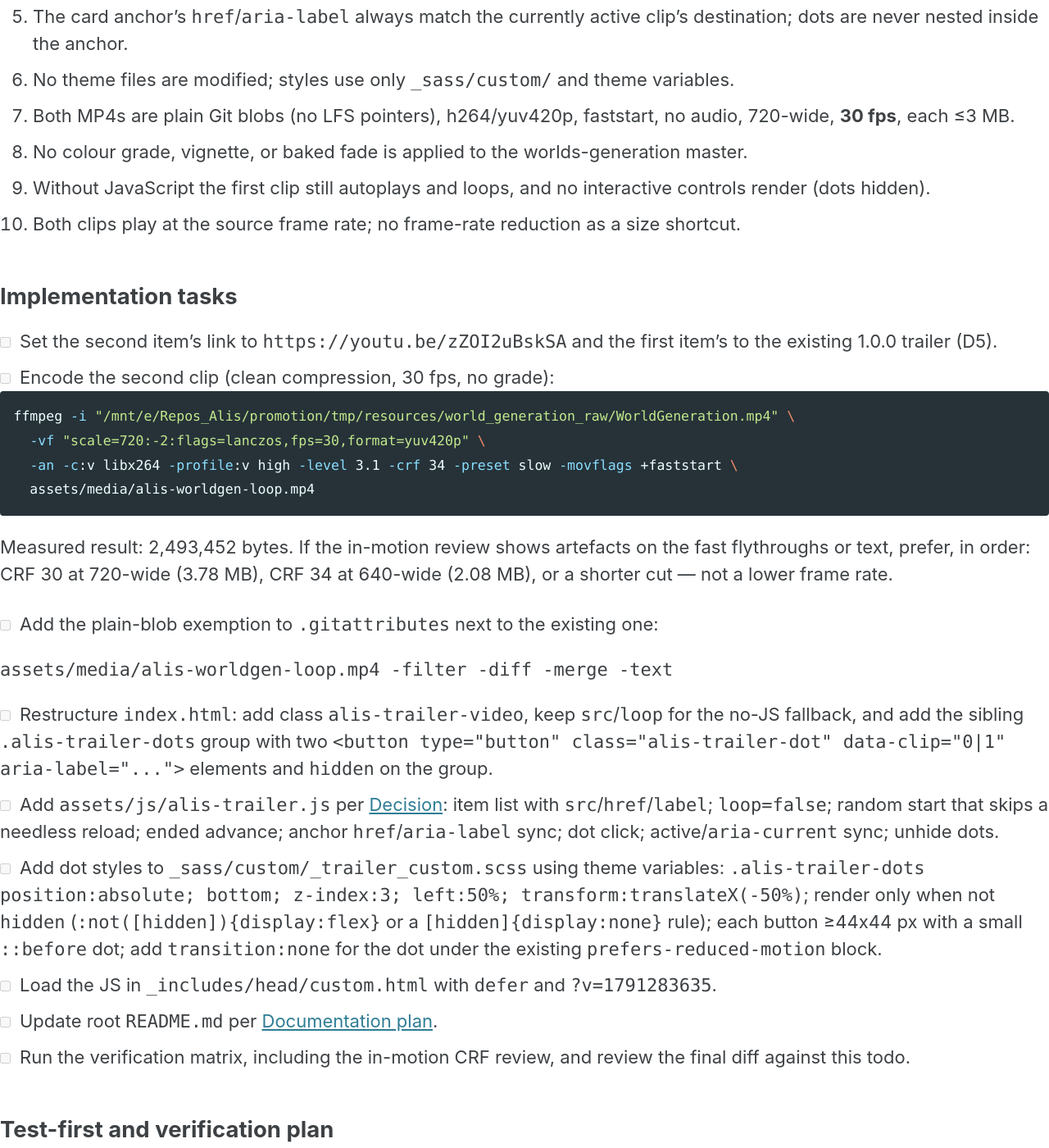
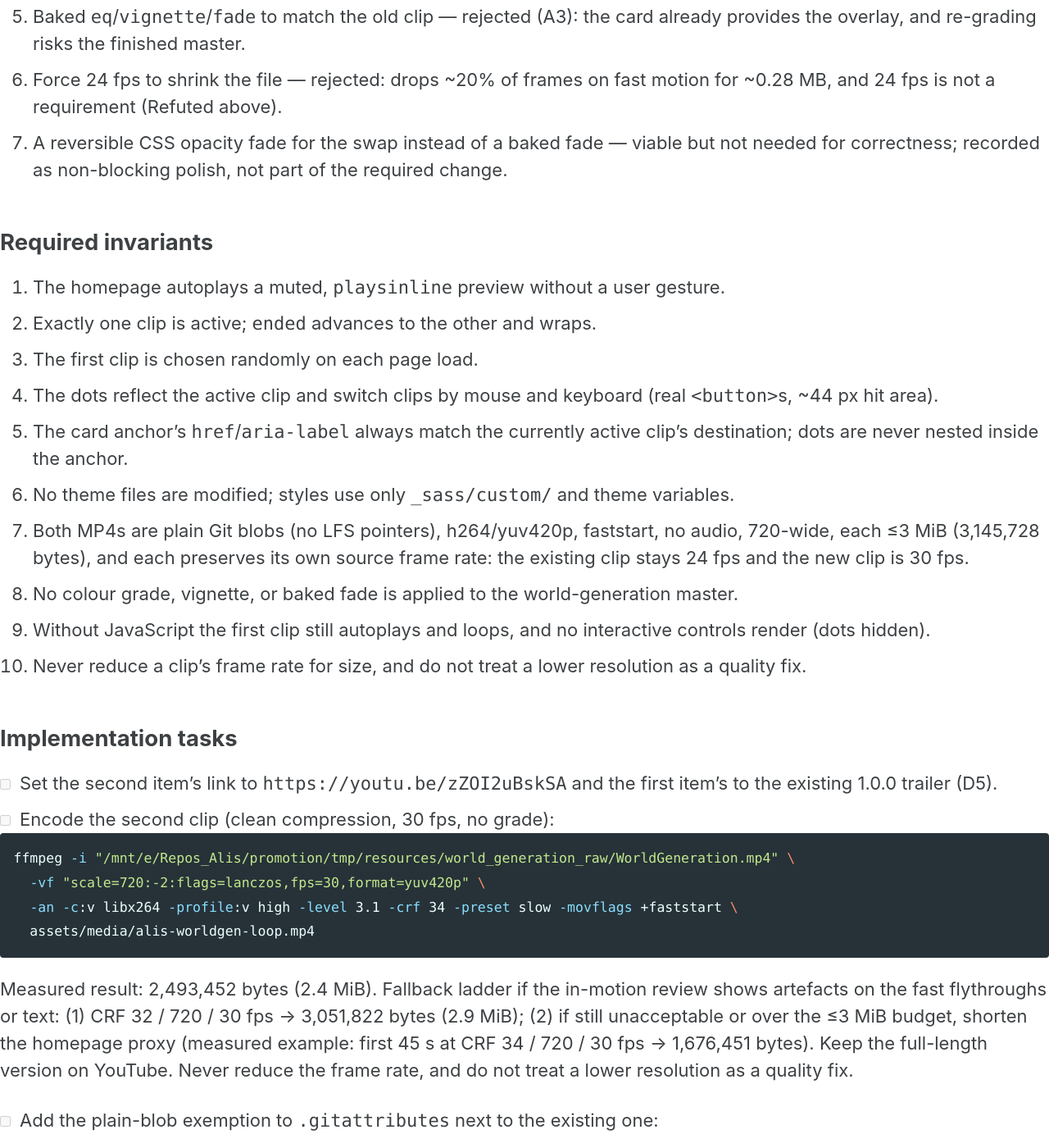
Before and after one commit to fallintodusk/fallintodusk.github.io, a Jekyll site: the page built from todo/homepage-trailer-dual-video.md, in a window 1280 px wide and 1400 px high, scrolled down 9462 px. Shown: the whole window at 82% size. Built offline with Jekyll 4.4.1, drawn with Linux system fonts in a browser that asks for light colours; cached includes are drawn as plain includes; our own code applies the rules of GitHub Pages for plain Markdown files; some of the changed text lies outside the part shown.

Commit message:
Update homepage trailer card to enforce frame-rate preservation and quality fallback rules, with explicit budget gates and cleanup.
- Clarify frame-rate invariants: existing 24 fps clip stays unchanged, new 30 fps clip never reduces fps for size.
- Define fallback ladder: CRF 34 → CRF 32 → shorten proxy (45 s) to meet ≤3 MiB budget.
- Remove stale A7 wording and confirm operator-approved destination.

````diff
--- a/todo/homepage-trailer-dual-video.md
+++ b/todo/homepage-trailer-dual-video.md
@@ -49,6 +49,10 @@
   - Effect: fixes the second clip's anchor `href`/`aria-label`; closes Q5; resolves A7.
   - Reason: not stated
   - Date/source: 2026-10-06 operator confirmation
+- **D6** Apply the two required review fixes: each clip preserves its own source frame rate (existing 24 fps, new 30 fps; never reduce fps for size), and the quality fallback must satisfy the homepage size budget by shortening the proxy rather than reducing frame rate or resolution. Implementation remains gated on an explicit go.
+  - Effect: fixes the frame-rate rules and the fallback ladder; keeps implementation gated.
+  - Reason: not stated
+  - Date/source: 2026-10-06 operator request (relayed review)
 
 ### Operator gates
 
@@ -61,12 +65,12 @@
 ### Working assumptions
 
 - **A1 [ACTIVE]:** Keep the existing whole-card anchor to YouTube; the dots are sibling `<button>`s overlaid at the card bottom, so a dot click switches the clip without navigating. Each carousel item also carries the anchor `href`/`aria-label` to apply when it becomes active (D5).
-- **A2 [ACTIVE]:** Use the entire ~68.3 s world-generation clip; the clean 30 fps CRF 34 encode is ~2.49 MB, inside the ≤3 MB budget.
+- **A2 [ACTIVE]:** Use the entire ~68.3 s world-generation clip; the clean 30 fps CRF 34 encode is 2.4 MiB, inside the ≤3 MiB budget. If the in-motion review rejects CRF 34, fall through the CRF 32 / shorten ladder (D6) rather than dropping frame rate.
 - **A3 [REJECTED by evidence]:** Apply the trailer's `eq`/`vignette`/`fade` recipe to the world-generation clip - the card CSS already supplies a vignette/gradient overlay, and re-grading a finished master with large spatial text risks readability for no functional gain.
 - **A4 [ACTIVE]:** Hard cut on `ended` (no crossfade). No baked fades; the earlier plan relied on baked fades as the transition and that dependency is removed.
 - **A5 [REJECTED by evidence]:** Without JavaScript the inline preview does not play - the existing `<video src>` is retained as the no-JS/error fallback, so the first clip still plays.
 - **A6 [ACTIVE]:** Keep `loop` in the HTML for the no-JS fallback, and have JS set `video.loop = false` on init so `ended` can fire for the carousel. Without this, no-JS degrades from looping to play-once.
-- **A7 [RESOLVED by D5]:** The world-generation clip's full trailer is `https://youtu.be/zZOI2uBskSA`; pending Q5 confirmation before deploy.
+- **A7 [RESOLVED by D5]:** The world-generation clip's full trailer is `https://youtu.be/zZOI2uBskSA`.
 - **A8 [ACTIVE]:** Carousel data lives in the JS as a plain item list (`src`, `href`, `label`); no generic carousel abstraction and no second `<video>` element.
 
 ## Non-goals
@@ -88,10 +92,13 @@
 - `assets/media/alis-trailer-loop.mp4`: h264, 720x406, 24 fps, 41.167 s, 2,301,411 bytes (~447 kbps), no audio.
 - Raw `WorldGeneration.mp4`: h264 1920x1080 **30 fps** + aac audio, 68.331 s, 134,823,232 bytes (~15.8 Mbps). 30 fps ⇒ ~2050 source frames; forcing 24 fps drops ~410 frames (~20%).
 - Clean encodes of the raw clip (`scale=720:-2:flags=lanczos,fps=30,format=yuv420p`, `-an`, libx264 high/3.1, `-preset slow`, `-movflags +faststart`), no colour grade:
-  - CRF 34 → 2,493,452 bytes (2.49 MB)
-  - CRF 30 → 3,784,898 bytes (3.78 MB)
-  - CRF 28 → 4,746,300 bytes (4.75 MB)
-  - CRF 34 at 640-wide → 2,075,779 bytes (2.08 MB)
+  - CRF 34 → 2,493,452 bytes (2.4 MiB)
+  - CRF 32 → 3,051,822 bytes (2.9 MiB)
+  - CRF 30 → 3,784,898 bytes (3.6 MiB)
+  - CRF 28 → 4,746,300 bytes (4.5 MiB)
+  - CRF 34, first 45 s only → 1,676,451 bytes (1.6 MiB)
+  - CRF 34 at 640-wide → 2,075,779 bytes (2.0 MiB) — measured, not part of the fallback ladder
+- Homepage budget convention (inherited from the prior card): ≤3 MiB as reported by `du -h`, i.e. 3,145,728 bytes. CRF 34 and CRF 32 fit; CRF 30 does not.
 - The earlier graded 24 fps CRF 34 encode was 2,215,801 bytes; ~278 KB (11%) of its saving came from dropping to 24 fps and grading detail away.
 - Raw clip starts and ends on bright, fully saturated frames (frames at 0/12/24/36/48/60/66 s), so it has no existing fade and a baked fade would be new editorial content.
 - `_posts/2026-10-06-n000005-build-the-game.md` ends with `Watch https://youtu.be/zZOI2uBskSA`; `tmp/resources/.../n5_BuildTheGame.webp` and `frame_49_990.png` are frames of `WorldGeneration.mp4`. No other file in the site repo maps this clip to a URL.
@@ -103,7 +110,7 @@
 **Inferences**
 
 - `WorldGeneration.mp4` is the "Build the Game" trailer (n000005), so its YouTube destination is `https://youtu.be/zZOI2uBskSA`. The thumbnail match is strong and the URL is operator-confirmed by D5.
-- The world-generation footage is flat-shaded and low-detail, so CRF 34 at 30 fps stays within budget; the size trade for keeping 30 fps is ~0.28 MB.
+- The world-generation footage is flat-shaded and low-detail, so CRF 34 (2.4 MiB) and the CRF 32 fallback (2.9 MiB) both fit the ≤3 MiB budget at 30 fps; CRF 30 (3.6 MiB) does not. The size trade for keeping 30 fps over 24 fps at CRF 34 is ~0.28 MB.
 
 **Assumptions / unverified areas**
 
@@ -147,7 +154,7 @@
   - on `ended`, advance `(i+1) % n`;
   - on every switch, also set the card anchor's `href` and `aria-label` to the active item's, and sync `.is-active` + `aria-current` on the dots;
   - unhide the dots.
-- Encode `assets/media/alis-worldgen-loop.mp4` with **clean compression only** (no `eq`, no `vignette`, no baked `fade`), 30 fps, CRF 34 default, and require an in-motion review before accepting that CRF (see verification plan).
+- Encode `assets/media/alis-worldgen-loop.mp4` with **clean compression only** (no `eq`, no `vignette`, no baked `fade`), at its own source 30 fps, CRF 34 default, and require an in-motion review before accepting that CRF. If rejected, fall to CRF 32 and then to a shorter proxy (D6); never reduce frame rate (see verification plan). The existing 24 fps clip is not re-encoded.
 - Dot styles appended to `_sass/custom/_trailer_custom.scss` using theme variables; ~44x44 px hit area with a small visual dot.
 - Load the JS from `_includes/head/custom.html` with `defer` and the same `?v=` cache-bust used for `trailer.css`.
 - `.gitattributes` gains an exemption so the new MP4 stays a plain Git blob.
@@ -174,10 +181,10 @@
 4. The dots reflect the active clip and switch clips by mouse and keyboard (real `<button>`s, ~44 px hit area).
 5. The card anchor's `href`/`aria-label` always match the currently active clip's destination; dots are never nested inside the anchor.
 6. No theme files are modified; styles use only `_sass/custom/` and theme variables.
-7. Both MP4s are plain Git blobs (no LFS pointers), h264/yuv420p, faststart, no audio, 720-wide, **30 fps**, each ≤3 MB.
-8. No colour grade, vignette, or baked fade is applied to the worlds-generation master.
+7. Both MP4s are plain Git blobs (no LFS pointers), h264/yuv420p, faststart, no audio, 720-wide, each ≤3 MiB (3,145,728 bytes), and each preserves its own source frame rate: the existing clip stays 24 fps and the new clip is 30 fps.
+8. No colour grade, vignette, or baked fade is applied to the world-generation master.
 9. Without JavaScript the first clip still autoplays and loops, and no interactive controls render (dots hidden).
-10. Both clips play at the source frame rate; no frame-rate reduction as a size shortcut.
+10. Never reduce a clip's frame rate for size, and do not treat a lower resolution as a quality fix.
 
 ## Implementation tasks
 
@@ -189,7 +196,7 @@
     -an -c:v libx264 -profile:v high -level 3.1 -crf 34 -preset slow -movflags +faststart \
     assets/media/alis-worldgen-loop.mp4
   ```
-  Measured result: 2,493,452 bytes. If the in-motion review shows artefacts on the fast flythroughs or text, prefer, in order: CRF 30 at 720-wide (3.78 MB), CRF 34 at 640-wide (2.08 MB), or a shorter cut — not a lower frame rate.
+  Measured result: 2,493,452 bytes (2.4 MiB). Fallback ladder if the in-motion review shows artefacts on the fast flythroughs or text: (1) CRF 32 / 720 / 30 fps → 3,051,822 bytes (2.9 MiB); (2) if still unacceptable or over the ≤3 MiB budget, shorten the homepage proxy (measured example: first 45 s at CRF 34 / 720 / 30 fps → 1,676,451 bytes). Keep the full-length version on YouTube. Never reduce the frame rate, and do not treat a lower resolution as a quality fix.
 - [ ] Add the plain-blob exemption to `.gitattributes` next to the existing one:
   ```gitattributes
   assets/media/alis-worldgen-loop.mp4 -filter -diff -merge -text
@@ -212,7 +219,7 @@
 
 ### Green evidence
 
-- Clip facts: `du -h assets/media/alis-trailer-loop.mp4 assets/media/alis-worldgen-loop.mp4` (each ≤3 MB) and `ffprobe -hide_banner -v error -show_entries stream=codec_name,width,height,r_frame_rate -show_entries format=duration -of default=noprint_wrappers=1 <file>` (h264, 720-wide, **30 fps**, no audio).
+- Clip facts: `du -h assets/media/alis-trailer-loop.mp4 assets/media/alis-worldgen-loop.mp4` (each ≤3 MiB) and `ffprobe -hide_banner -v error -show_entries stream=codec_name,width,height,r_frame_rate -show_entries format=duration -of default=noprint_wrappers=1 <file>` (h264, 720-wide, no audio; existing clip 24 fps, new clip 30 fps).
 - Blob policy: `git check-attr -a -- assets/media/alis-worldgen-loop.mp4` shows no `filter: lfs`; `file assets/media/alis-worldgen-loop.mp4` reports MP4 data.
 - Build: `bundle exec jekyll build` succeeds; `_site/index.html` keeps `src`+`loop` on the video and contains the dots; `_site/assets/media/alis-worldgen-loop.mp4`, `_site/assets/js/alis-trailer.js`, and dot rules in `_site/assets/css/trailer.css` exist.
 - Runtime smoke (WSL2 polling per project rules): `bundle exec jekyll serve --host 0.0.0.0 --force_polling`, open `/`, reload several times for the random start, drive `ended` to confirm advance + wrap, confirm the card `href` follows the active clip, click and keyboard-tab the dots, check a narrow mobile width, emulate `prefers-reduced-motion`, and disable JavaScript to confirm the first clip still autoplays and loops with no dots.
@@ -222,7 +229,7 @@
 
 - **Authoritative stable owner:** root `README.md` — add a short "Homepage preview media" section.
 - **Router / TOC update:** none (no docs router exists; `/docs` is not a convention here).
-- **Content to add:** the two clip files and their roles; the shared encode recipe with the "compression only, no grade, keep source frame rate" rule; the ≤3 MB budget; 30 fps / 720-wide / no audio / faststart; the `.gitattributes` plain-blob requirement; the destination the card link uses for each clip.
+- **Content to add:** the two clip files and their roles; the shared encode recipe with the "compression only, no grade, keep source frame rate" rule; the ≤3 MiB budget; 720-wide / no audio / faststart; each clip keeps its source frame rate (existing 24 fps, new 30 fps); the `.gitattributes` plain-blob requirement; the destination the card link uses for each clip.
 - **Duplication avoided:** `index.html` and `alis-trailer.js` own the runtime contract; README names the files but does not restate the markup or JS. The completed `todo/done/homepage-trailer-proxy-card.md` is a historical record and is left untouched.
 
 ## Rollout and rollback
@@ -233,7 +240,7 @@
 
 ## Completion criteria
 
-`PASS` requires: both MP4s present, ≤3 MB, h264/**30 fps**/720-wide/no-audio; no grade or baked fade in the new clip; `alis-worldgen-loop.mp4` not LFS-tracked; `bundle exec jekyll build` clean with the expected `_site` outputs; runtime evidence of random start, `ended` advance + wrap, dot switching (mouse + keyboard), card `href` following the active clip, and the no-JS fallback still autoplaying and looping; an in-motion CRF review recorded; no theme files modified; README section added; no unrelated changes.
+`PASS` requires: both MP4s present, ≤3 MiB, h264/720-wide/no-audio with the existing clip at 24 fps and the new clip at 30 fps; no grade or baked fade in the new clip; `alis-worldgen-loop.mp4` not LFS-tracked; `bundle exec jekyll build` clean with the expected `_site` outputs; runtime evidence of random start, `ended` advance + wrap, dot switching (mouse + keyboard), card `href` following the active clip, and the no-JS fallback still autoplaying and looping; an in-motion CRF review recorded; no theme files modified; README section added; no unrelated changes.
 
 ## Review record
 
@@ -248,7 +255,7 @@
 - **Trigger (operator):** "Critically evaluate the reviewer's feedback against the actual code, system architecture, and our project goals ... Update the code/docs ... If any reviewer points are incorrect, explicitly highlight and refute them."
 - Reviewer verdict was `PATCH`: core architecture (one `<video>` + small vanilla JS, random first item, `ended` → next, two dots, no carousel dependency) accepted.
 - D4 added; Q1 and Q3 closed by D4; A3 and A5 marked `REJECTED by evidence`; A6, A7, A8 added; Q5 opened as blocking.
-- Adopted findings (evidence attached in [Verified evidence](#verified-evidence)): per-clip `href`/`aria-label`; preserve 30 fps (24 fps drops ~410 frames for ~0.28 MB); no destructive re-grade/fades (card CSS already overlays); keep the `src` fallback and, beyond the review, keep `loop` in HTML with `loop=false` set by JS so the no-JS fallback still loops; ~44 px dot hit area.
+- Adopted findings (evidence attached in [Verified evidence](#verified-evidence)): per-clip `href`/`aria-label`; preserve the new clip's 30 fps (24 fps drops ~410 frames for ~0.28 MB); no destructive re-grade/fades (card CSS already overlays); keep the `src` fallback and, beyond the review, keep `loop` in HTML with `loop=false` set by JS so the no-JS fallback still loops; ~44 px dot hit area.
 - Refuted/qualified findings: the review asserted the existing single link was wrong while supplying a placeholder URL it did not have; the destination is not operator-confirmed and is gated as Q5 with the evidence-backed candidate. The review also did not note that keeping `loop` in HTML (not merely `src`) is what preserves the pre-existing looping fallback.
 - Baseline moved during this round: `main` was fast-forwarded to `origin/main` and this todo was committed as `61ea270`, whose message claims an implementation the diff does not contain. No carousel source exists yet; the reviewer's stale-baseline gate is satisfied.
 
@@ -257,3 +264,12 @@
 - **Trigger (operator):** "wait my explicit go, about clip link yes"
 - D5 added; Q5 closed by D5; A7 resolved by D5.
 - Interpretation: the operator confirmed the world-generation clip's destination as the evidence-backed `https://youtu.be/zZOI2uBskSA`, and explicitly withheld implementation authorization pending an explicit go. No code was changed in this round.
+
+### 2026-10-06 - Second review round (PATCH) and revision
+
+- **Trigger (operator):** relayed review: "Frame-rate acceptance is impossible as written ... quality fallback conflicts with its own ≤3 MB gate ... remove stale A7 wording ... Wait for explicit implementation go."
+- D6 added. Both required fixes accepted; no reviewer point refuted in this round.
+- Fix 1 (frame rate): the contradictory "both MP4s 30 fps" requirements are removed. Invariants 7/10, Green evidence, Documentation plan, and Completion criteria now require each clip to preserve its own source frame rate (existing 24 fps, new 30 fps) and never reduce fps for size; the existing clip is not re-encoded.
+- Fix 2 (budget vs fallback): CRF 30 / 720 (3.6 MiB) is dropped as a fallback because it exceeds the budget. Measured ladder is CRF 34 / 720 / 30 fps (2.4 MiB) → CRF 32 / 720 / 30 fps (2.9 MiB) → shorten the proxy (45 s at CRF 34 = 1.6 MiB), with the full trailer staying on YouTube. The gate is stated explicitly as ≤3 MiB (`du -h`, 3,145,728 bytes), matching the prior card's convention.
+- Cleanup: A7's stale "pending Q5 confirmation before deploy" clause removed; A7 remains `[RESOLVED by D5]`.
+- No code changed; implementation still awaits an explicit go.
````
